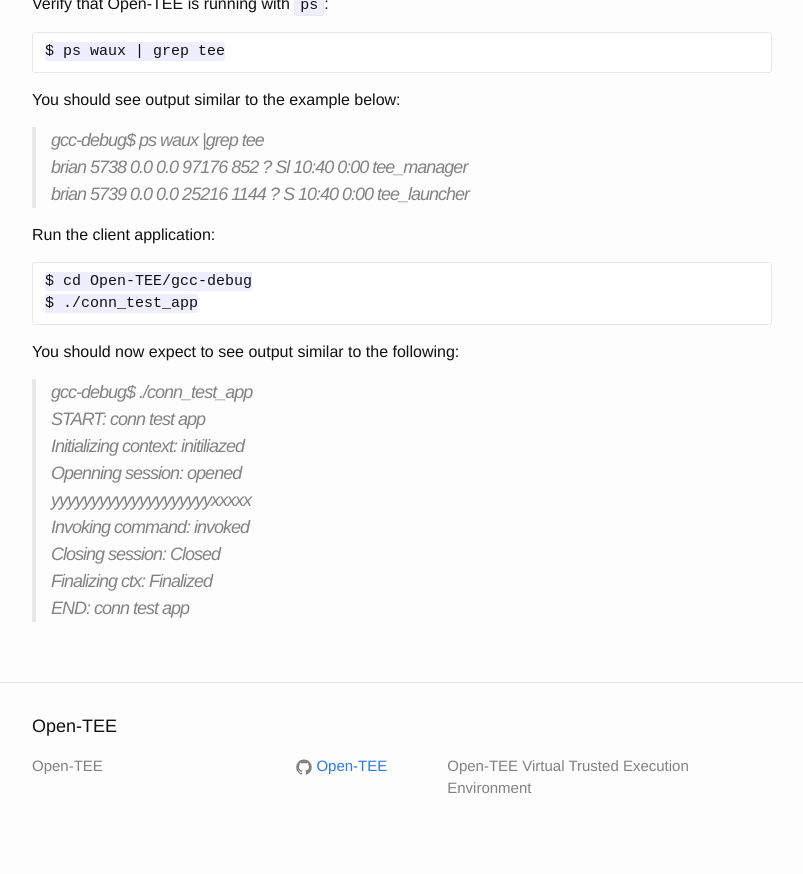
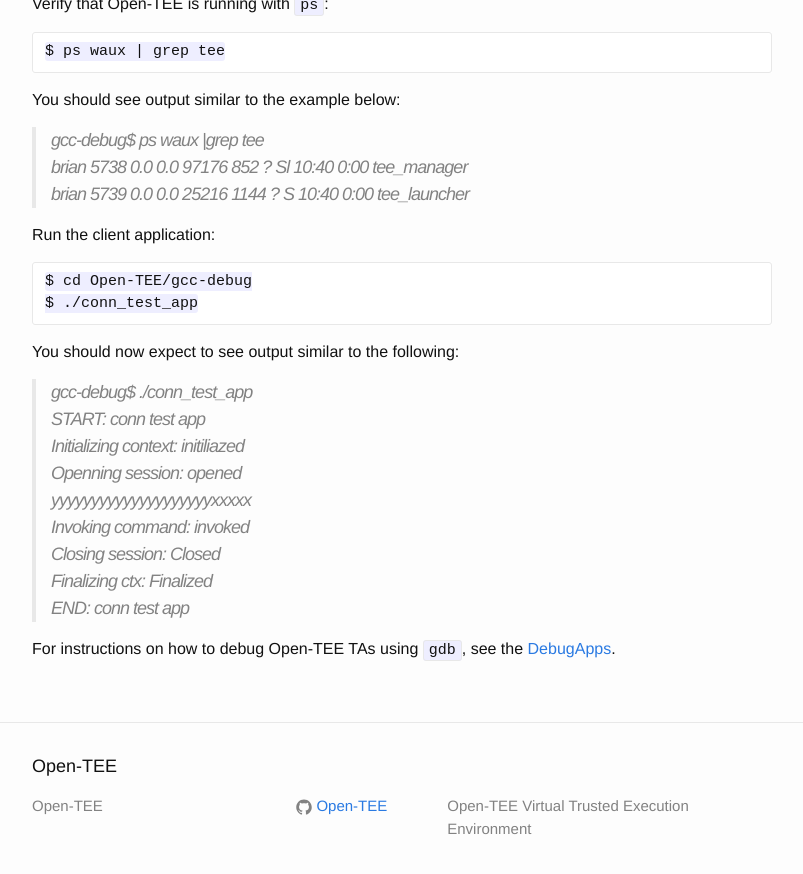
Before and after one commit to Open-TEE/Open-Tee.github.io, a Jekyll site: the page built from tutorial.md, in a window 1280 px wide and 900 px high, scrolled down 1560 px. Shown: the top 874 px of the window, without its empty margins (238-1041 px from the left). Built offline with Jekyll 4.4.1, drawn with Linux system fonts in a browser that asks for light colours.

Commit message:
Add link to DebugApps to tutorial
Signed-off-by: Thomas Nyman <thomas.nyman@aalto.fi>

```diff
--- a/tutorial.md
+++ b/tutorial.md
@@ -94,3 +94,6 @@ You should now expect to see output similar to the following:
 > Closing session: Closed
 > Finalizing ctx: Finalized
 > END: conn test app
+
+For instructions on how to debug Open-TEE TAs using `gdb`, see the
+[DebugApps](/debugApps/).
```
